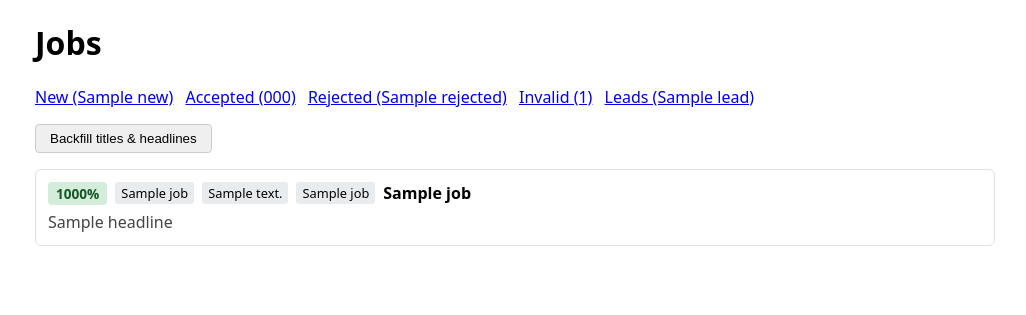
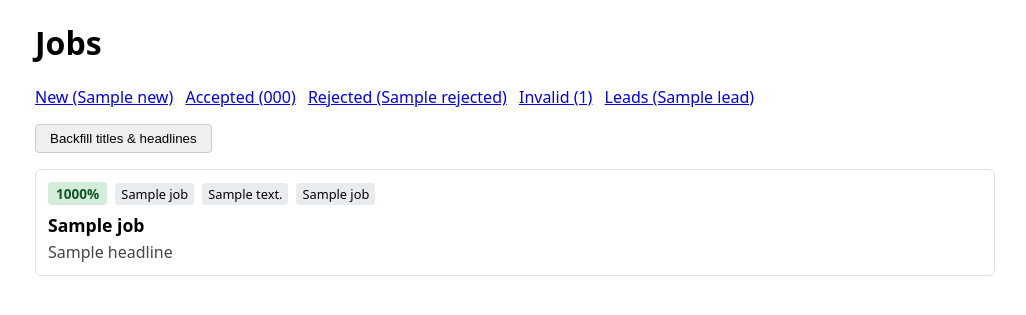
Before and after one commit to RmMsr/job-seek, a FastAPI app: template app/templates/jobs/list.html in a window 1280 px wide. Shown: the part 38-353 px from the top of the page, without its empty margins (125-1151 px from the left). Run offline with FastAPI, Linux system fonts and the light colour scheme; the template is opened without the code that fills it: most values are stand-ins (such as "Sample title", 1, 10 or a date in 2020); some libraries are stand-ins or nearby versions.

Commit message:
feat: semantic HTML for job card (article, h3 title, dl tags)

```diff
--- a/app/templates/base.html
+++ b/app/templates/base.html
@@ -16,6 +16,11 @@
     .tag { display: inline-block; padding: 2px 6px; border-radius: 3px; font-size: 0.8em; background: #e9ecef; }
     .job-row { border: 1px solid #dee2e6; border-radius: 6px; padding: 0.75rem; margin-bottom: 0.5rem; }
     .job-row:hover { background: #f8f9fa; }
+    .sr-only { position:absolute; width:1px; height:1px; padding:0; margin:-1px; overflow:hidden; clip:rect(0,0,0,0); white-space:nowrap; border:0; }
+    dl.job-tags { display:flex; flex-wrap:wrap; gap:0.5rem; align-items:center; margin:0; }
+    dl.job-tags dt, dl.job-tags dd { margin:0; }
+    .job-title { margin:0.5rem 0 0.25rem; font-size:1.1rem; }
+    .job-hook { margin:0.25rem 0 0; color:#444; }
     .job-details { margin-top: 0.75rem; padding-top: 0.75rem; border-top: 1px solid #eee; }
     .feedback-form label { display: block; margin-top: 0.5rem; }
     .feedback-form textarea { width: 100%; min-height: 60px; }
--- /dev/null
+++ b/app/templates/jobs/_macros.html
@@ -0,0 +1,30 @@
+{% macro score_scenario_fields(job) %}
+{% if job.best_score is not none %}
+{% set score = job.best_score %}
+<dt class="sr-only">Score</dt>
+<dd>
+  {% if score >= 0.7 %}<span class="score-badge score-high">{{ "%.0f"|format(score * 100) }}%</span>
+  {% elif score >= 0.4 %}<span class="score-badge score-mid">{{ "%.0f"|format(score * 100) }}%</span>
+  {% else %}<span class="score-badge score-low">{{ "%.0f"|format(score * 100) }}%</span>
+  {% endif %}
+</dd>
+<dt class="sr-only">Scenario</dt>
+<dd><span class="tag">{{ job.best_scenario_name }}</span></dd>
+{% endif %}
+{% endmacro %}
+
+{% macro score_scenario(job) %}
+{% if job.best_score is not none %}
+<dl class="job-tags">{{ score_scenario_fields(job) }}</dl>
+{% endif %}
+{% endmacro %}
+
+{% macro meta_tags(job) %}
+<dl class="job-tags">
+  {{ score_scenario_fields(job) }}
+  <dt class="sr-only">Content type</dt>
+  <dd><span class="tag">{{ job.content_type or "unknown" }}</span></dd>
+  <dt class="sr-only">Source</dt>
+  <dd><span class="tag">{{ job.source_name or "" }}</span></dd>
+</dl>
+{% endmacro %}
--- a/app/templates/jobs/_row.html
+++ b/app/templates/jobs/_row.html
@@ -1,27 +1,14 @@
-<div class="job-row" id="job-{{ job.id }}" role="button" tabindex="0" style="cursor:pointer"
+{% import "jobs/_macros.html" as macros %}
+<article class="job-row" id="job-{{ job.id }}" role="button" tabindex="0" style="cursor:pointer"
   hx-get="/jobs/{{ job.id }}/expand"
   hx-target="#job-{{ job.id }}"
   hx-swap="outerHTML"
   hx-trigger="click, keyup[key=='Enter']">
-  <div style="display:flex; align-items:center; gap:0.5rem; flex-wrap:wrap;">
-    {% set score = job.best_score %}
-    {% if score is not none %}
-      {% if score >= 0.7 %}
-        <span class="score-badge score-high">{{ "%.0f"|format(score * 100) }}%</span>
-      {% elif score >= 0.4 %}
-        <span class="score-badge score-mid">{{ "%.0f"|format(score * 100) }}%</span>
-      {% else %}
-        <span class="score-badge score-low">{{ "%.0f"|format(score * 100) }}%</span>
-      {% endif %}
-      <span class="tag">{{ job.best_scenario_name }}</span>
-    {% endif %}
-    <span class="tag">{{ job.content_type or "unknown" }}</span>
-    <span class="tag">{{ job.source_name or "" }}</span>
-    <strong>{{ job.title or "(no title)" }}</strong>
-  </div>
+  {{ macros.meta_tags(job) }}
+  <h3 class="job-title">{{ job.title or "(no title)" }}</h3>
   {% if job.headline %}
-    <div style="margin-top:0.4rem; color:#444;">{{ job.headline }}</div>
+    <p class="job-hook">{{ job.headline }}</p>
   {% elif job.summary %}
-    <div style="margin-top:0.4rem; color:#444;">{{ job.summary | markdown_text | truncate(200) }}</div>
+    <p class="job-hook">{{ job.summary | markdown_text | truncate(200) }}</p>
   {% endif %}
-</div>
+</article>
```
Also changed, not shown: tests/test_routes_jobs.py (+25 -0 lines).
